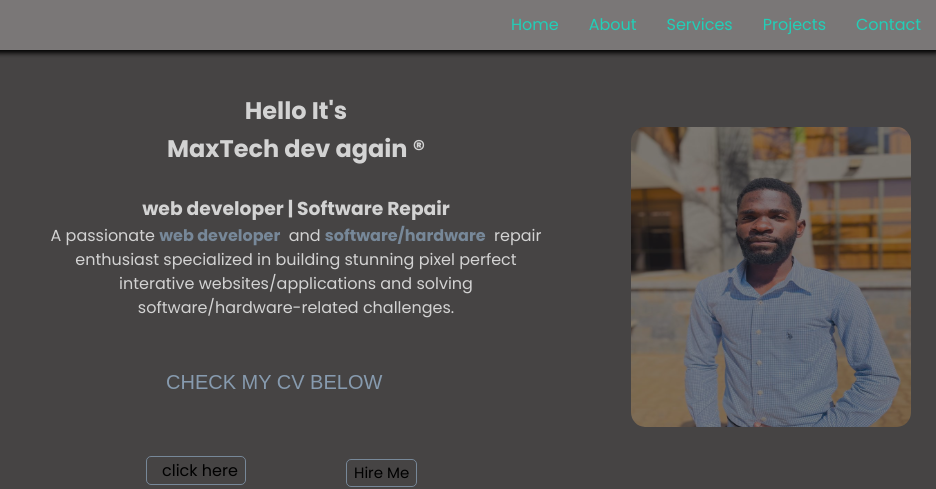
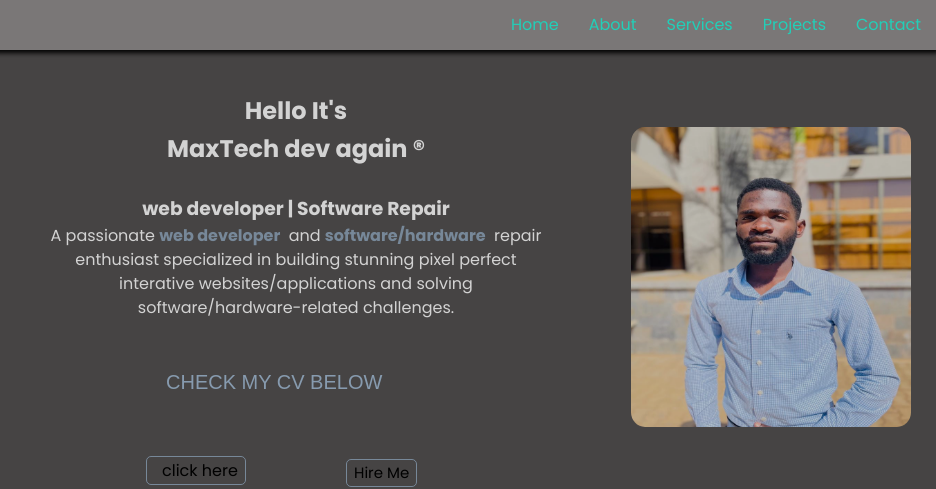
Before and after one commit to MAXASL/MaxTech-dev, a website: page index.html in a window 1280 px wide. Shown: the top 489 px of the page, 344-1280 px from the left. Drawn offline with nearby package versions, Linux system fonts and the light colour scheme; some packages are replaced by stand-ins of ours; a script that the page names is missing.

Commit message:
Update stylesheet.css

```diff
--- a/stylesheet.css
+++ b/stylesheet.css
@@ -470,7 +470,7 @@ nav li:first-child {
     margin-bottom: 20px;
     animation: floatUpDown 3s infinite ease-in-out;
     border-radius: 5%;
-    mix-blend-mode: soft-light;
+    filter: brightness(80%);
 }
 
 @keyframes floatUpDown {
```
